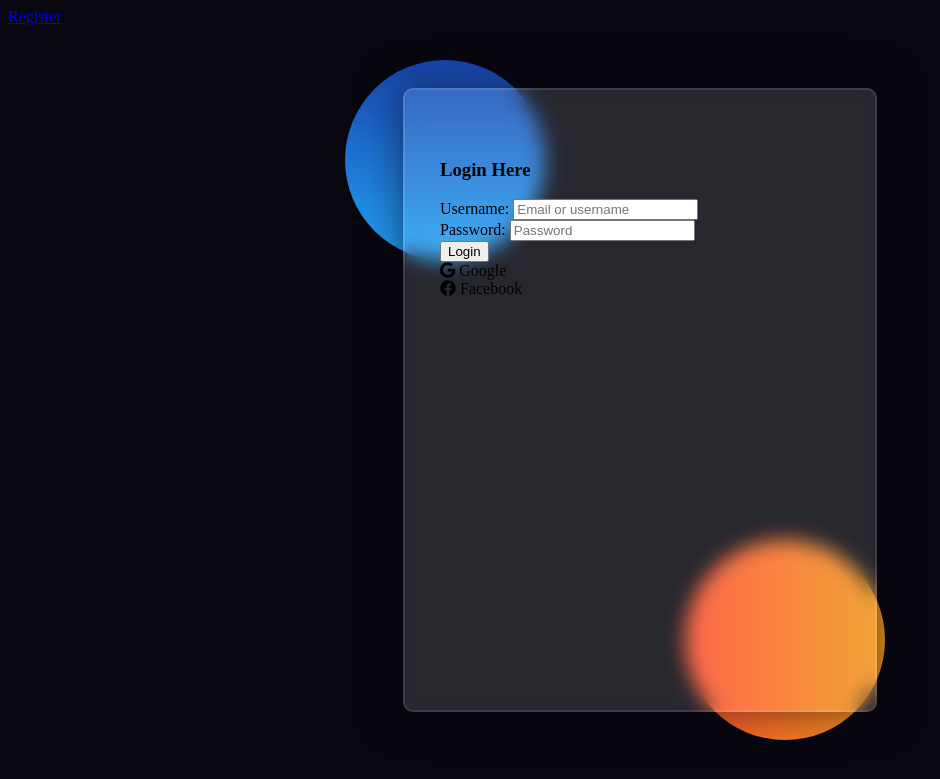
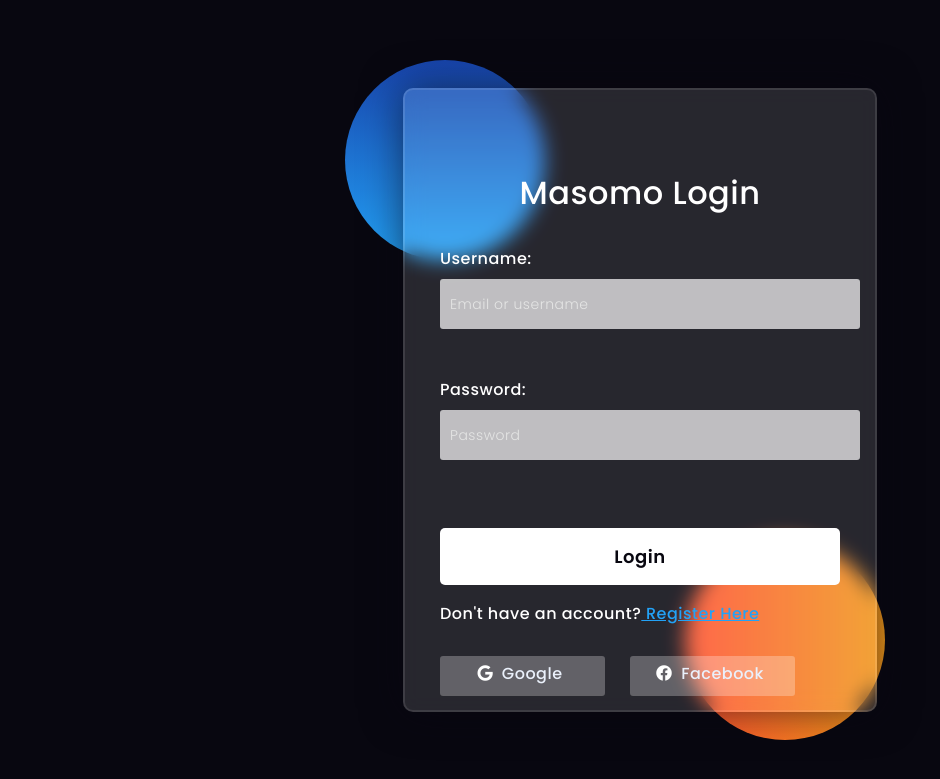
Before and after one commit to moenga60/masomo_dash, a Django app: page /accounts/login/ in a window 1280 px wide. Shown: the top 779 px of the page, without its empty margins (0-940 px from the left). Run offline with Django 5.2, Linux system fonts and the light colour scheme.

Commit message:
signin--

```diff
--- a/users/static/login.css
+++ b/users/static/login.css
@@ -54,3 +54,72 @@ form{
     box-shadow: 0 0 40px rgba(8,7,16,0.6);
     padding: 50px 35px;
 }
+form *{
+    font-family: 'Poppins', sans-serif;
+    color: #ffffff;
+    letter-spacing: 0.5px;
+    outline: none;
+    border: none;
+}
+form h3{
+    font-size: 32px;
+    font-weight: 500;
+    line-height: 42px;
+    text-align: center;
+}
+label{
+    display: block;
+    margin-top: 30px;
+    font-size: 16px;
+    font-weight: 500;
+}
+input{
+    display: block;
+    height: 50px;
+    width: 100%;
+    background-color: rgba(255,255,255,0.7);
+    border-radius: 3px;
+    padding: 0 10px;
+    margin-top: 8px;
+    font-size: 14px;
+    font-weight: 300;
+}
+::placeholder{
+    color: #e5e5e5;
+
+}
+button{
+    margin-top: 50px;
+    width: 100%;
+    background-color: #ffffff;
+    color: #080710;
+    padding: 15px 0;
+    font-size: 18px;
+    font-weight: 600;
+    border-radius: 5px;
+    cursor: pointer;
+}
+
+.social{
+    margin-top: 30px;
+    display: flex;
+}
+.social div{
+    background: red;
+    width: 150px;
+    border-radius: 3px;
+    padding: 5px 10px 10px 5px;
+    background-color: rgba(255,255,255,0.27);
+    color: #eaf0fb;
+    text-align: center;
+}
+.social div:hover{
+    background-color: rgba(255,255,255,0.47);
+
+}
+.social .fb{
+    margin-left: 25px;
+}
+.social i{
+    margin-right: 4px;
+}
--- a/users/templates/login.html
+++ b/users/templates/login.html
@@ -24,13 +24,14 @@
     {% endif %}
     <form method="post">
         {% csrf_token %}
-        <h3>Login Here</h3>
+        <h3>Masomo Login</h3>
         <label for="username">Username:</label>
         <input type="text" placeholder="Email or username" name="username" id="username" required><br>
 
         <label for="password">Password:</label>
         <input type="password" placeholder="Password" name="password" id="password" required><br>
         <button type="submit">Login</button>
+        <p>Don't have an account?<a href="{% url 'register' %}" style="color: #23a2f6;">  Register Here</a></p>
 
         <div class="social">
             <div class="go"><i class="fab fa-google"></i> Google</div>
@@ -38,6 +39,6 @@
         </div>
 
     </form>
-    <a href="{% url 'register' %}">Register</a>
+    <!-- <a href="{% url 'register' %}">Register</a> -->
 </body>
 </html>
```
Also changed, not shown: db.sqlite3.
